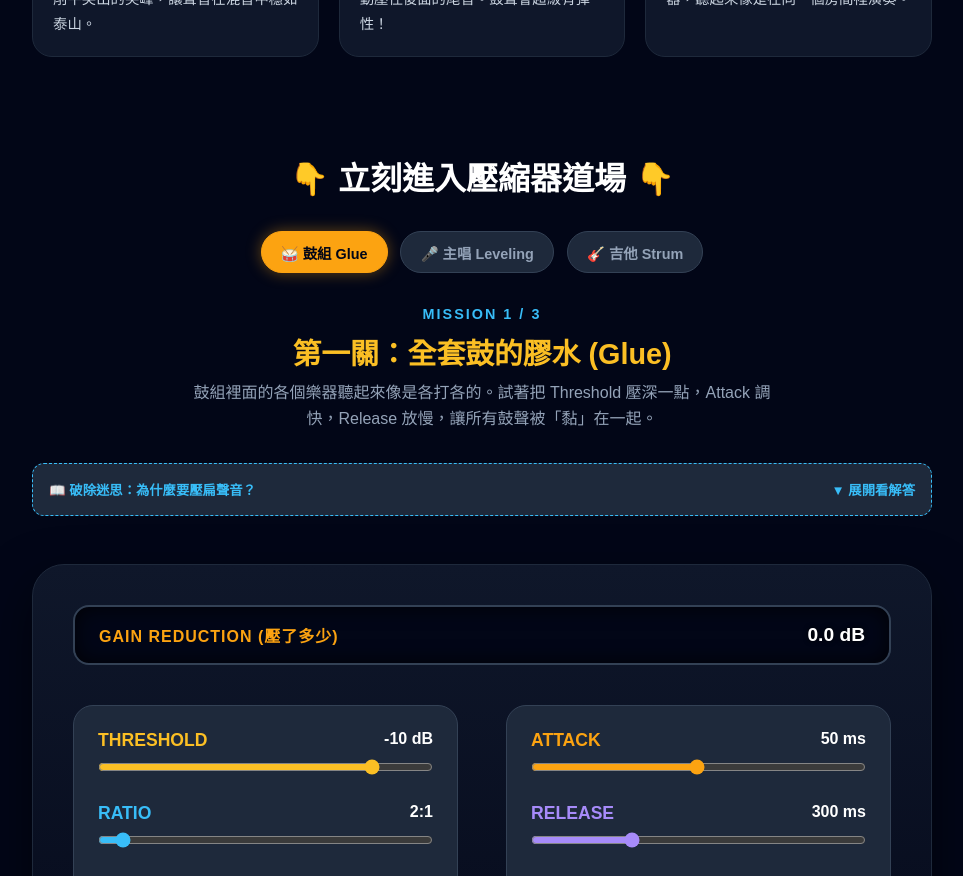
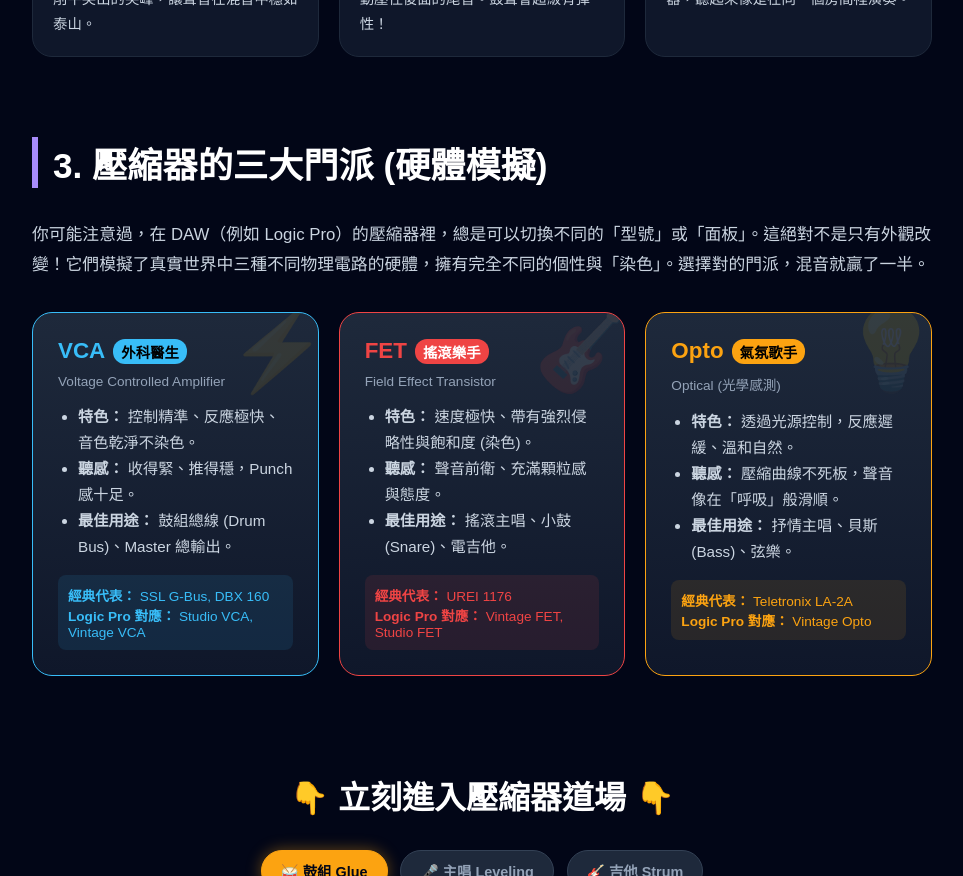
Before and after one commit to lifreedomstudio/lifreedom-studio, a Next.js app: page /courses/mixing/compressor-training in a window 1280 px wide. Shown: the part 1380-2256 px from the top of the page, without its empty margins (158-1121 px from the left). Built offline with nearby package versions, Linux system fonts and the light colour scheme.

Commit message:
Fix all mobile layouts and font sizes

```diff
--- a/src/app/courses/mixing/compressor-training/page.tsx
+++ b/src/app/courses/mixing/compressor-training/page.tsx
@@ -10,7 +10,7 @@ const MISSIONS = [
         title: '第一關：全套鼓的膠水 (Glue)',
         desc: '鼓組裡面的各個樂器聽起來像是各打各的。試著把 Threshold 壓深一點，Attack 調快，Release 放慢，讓所有鼓聲被「黏」在一起。',
         target: { threshold: -30, ratio: 8, attack: 5, release: 250, knee: 30 },
-        file: '/audio/drum-loop.mp3' // 🚨 確保路徑有加 /audio/，如果沒有請拿掉
+        file: '/audio/drum-loop.mp3'
     },
     {
         id: 'vocal_leveling',
@@ -79,16 +79,13 @@ export default function CompressorTrainingRoom() {
     const router = useRouter();
     const [isMobile, setIsMobile] = useState(false);
 
-    // 道場遊戲狀態
     const [missionIdx, setMissionIdx] = useState(0);
     const currentMission = MISSIONS[missionIdx];
     const [gameState, setGameState] = useState<'playing' | 'answer'>('playing');
     const [isPlaying, setIsPlaying] = useState(false);
     const [isHearingMaster, setIsHearingMaster] = useState(false);
 
-    // 知識補帖 Tabs
     const [showTips, setShowTips] = useState(false);
-    const [tipTab, setTipTab] = useState<'dad' | 'wiwi'>('dad');
 
     const isPlayingRef = useRef(false);
     const grBarRef = useRef<HTMLDivElement>(null);
@@ -107,7 +104,6 @@ export default function CompressorTrainingRoom() {
         return () => window.removeEventListener('resize', checkMobile);
     }, []);
 
-    // 當關卡改變時，自動更換錄音帶
     useEffect(() => {
         if (audioRef.current) {
             audioRef.current.src = currentMission.file;
@@ -131,7 +127,6 @@ export default function CompressorTrainingRoom() {
             compressor.connect(ctx.destination);
         }
 
-        // 🚨 解決瀏覽器 Autoplay 限制
         if (audioCtxRef.current.state === 'suspended') {
             await audioCtxRef.current.resume();
         }
@@ -268,7 +263,7 @@ export default function CompressorTrainingRoom() {
                 </section>
 
                 {/* --- 🥷 理論區塊 2：業界三大實戰手法 --- */}
-                <section style={{ marginBottom: '6rem' }}>
+                <section style={{ marginBottom: '5rem' }}>
                     <h2 style={{ fontSize: isMobile ? '1.8rem' : '2.2rem', color: '#fff', marginBottom: '2rem', borderLeft: '6px solid #10b981', paddingLeft: '15px' }}>
                         2. 業界三大實戰手法
                     </h2>
@@ -299,6 +294,72 @@ export default function CompressorTrainingRoom() {
                                 <strong>目標：鼓組 (Drum Bus)、總輸出。</strong><br />
                                 用很低的 Ratio (約 2:1)，輕輕壓過所有的聲音。這會讓原本各唱各調的樂器，聽起來像是在同一個房間裡演奏。
                             </p>
+                        </div>
+                    </div>
+                </section>
+
+                {/* --- 🔌 理論區塊 3：壓縮器的三大門派 (硬體模擬) --- */}
+                <section style={{ marginBottom: '6rem' }}>
+                    <h2 style={{ fontSize: isMobile ? '1.8rem' : '2.2rem', color: '#fff', marginBottom: '2rem', borderLeft: '6px solid #a78bfa', paddingLeft: '15px' }}>
+                        3. 壓縮器的三大門派 (硬體模擬)
+                    </h2>
+                    <p style={{ color: '#cbd5e1', fontSize: '1.05rem', lineHeight: '1.8', marginBottom: '2rem' }}>
+                        你可能注意過，在 DAW（例如 Logic Pro）的壓縮器裡，總是可以切換不同的「型號」或「面板」。這絕對不是只有外觀改變！它們模擬了真實世界中三種不同物理電路的硬體，擁有完全不同的個性與「染色」。選擇對的門派，混音就贏了一半。
+                    </p>
+
+                    <div style={{ display: 'grid', gridTemplateColumns: isMobile ? '1fr' : 'repeat(3, 1fr)', gap: '20px' }}>
+                        {/* VCA */}
+                        <div style={{ background: 'linear-gradient(180deg, #1e293b 0%, #0f172a 100%)', border: '1px solid #38bdf8', padding: '25px', borderRadius: '20px', position: 'relative', overflow: 'hidden' }}>
+                            <div style={{ position: 'absolute', top: '-10px', right: '-10px', fontSize: '5rem', opacity: 0.1 }}>⚡</div>
+                            <h3 style={{ color: '#38bdf8', fontSize: '1.4rem', margin: '0 0 10px 0', display: 'flex', alignItems: 'center', gap: '8px' }}>
+                                <span>VCA</span> <span style={{ fontSize: '0.9rem', background: '#38bdf8', color: '#000', padding: '2px 8px', borderRadius: '12px' }}>外科醫生</span>
+                            </h3>
+                            <p style={{ color: '#94a3b8', fontSize: '0.85rem', marginBottom: '15px' }}>Voltage Controlled Amplifier</p>
+                            <ul style={{ paddingLeft: '20px', color: '#cbd5e1', fontSize: '0.95rem', lineHeight: '1.7', margin: '0 0 15px 0' }}>
+                                <li><b>特色：</b> 控制精準、反應極快、音色乾淨不染色。</li>
+                                <li><b>聽感：</b> 收得緊、推得穩，Punch 感十足。</li>
+                                <li><b>最佳用途：</b> 鼓組總線 (Drum Bus)、Master 總輸出。</li>
+                            </ul>
+                            <div style={{ background: 'rgba(56, 189, 248, 0.1)', padding: '10px', borderRadius: '8px', fontSize: '0.85rem', color: '#38bdf8' }}>
+                                <b>經典代表：</b> SSL G-Bus, DBX 160<br />
+                                <b>Logic Pro 對應：</b> Studio VCA, Vintage VCA
+                            </div>
+                        </div>
+
+                        {/* FET */}
+                        <div style={{ background: 'linear-gradient(180deg, #1e293b 0%, #0f172a 100%)', border: '1px solid #ef4444', padding: '25px', borderRadius: '20px', position: 'relative', overflow: 'hidden' }}>
+                            <div style={{ position: 'absolute', top: '-10px', right: '-10px', fontSize: '5rem', opacity: 0.1 }}>🎸</div>
+                            <h3 style={{ color: '#ef4444', fontSize: '1.4rem', margin: '0 0 10px 0', display: 'flex', alignItems: 'center', gap: '8px' }}>
+                                <span>FET</span> <span style={{ fontSize: '0.9rem', background: '#ef4444', color: '#fff', padding: '2px 8px', borderRadius: '12px' }}>搖滾樂手</span>
+                            </h3>
+                            <p style={{ color: '#94a3b8', fontSize: '0.85rem', marginBottom: '15px' }}>Field Effect Transistor</p>
+                            <ul style={{ paddingLeft: '20px', color: '#cbd5e1', fontSize: '0.95rem', lineHeight: '1.7', margin: '0 0 15px 0' }}>
+                                <li><b>特色：</b> 速度極快、帶有強烈侵略性與飽和度 (染色)。</li>
+                                <li><b>聽感：</b> 聲音前衛、充滿顆粒感與態度。</li>
+                                <li><b>最佳用途：</b> 搖滾主唱、小鼓 (Snare)、電吉他。</li>
+                            </ul>
+                            <div style={{ background: 'rgba(239, 68, 68, 0.1)', padding: '10px', borderRadius: '8px', fontSize: '0.85rem', color: '#ef4444' }}>
+                                <b>經典代表：</b> UREI 1176<br />
+                                <b>Logic Pro 對應：</b> Vintage FET, Studio FET
+                            </div>
+                        </div>
+
+                        {/* OPTO */}
+                        <div style={{ background: 'linear-gradient(180deg, #1e293b 0%, #0f172a 100%)', border: '1px solid #fca311', padding: '25px', borderRadius: '20px', position: 'relative', overflow: 'hidden' }}>
+                            <div style={{ position: 'absolute', top: '-10px', right: '-10px', fontSize: '5rem', opacity: 0.1 }}>💡</div>
+                            <h3 style={{ color: '#fca311', fontSize: '1.4rem', margin: '0 0 10px 0', display: 'flex', alignItems: 'center', gap: '8px' }}>
+                                <span>Opto</span> <span style={{ fontSize: '0.9rem', background: '#fca311', color: '#000', padding: '2px 8px', borderRadius: '12px' }}>氣氛歌手</span>
+                            </h3>
+                            <p style={{ color: '#94a3b8', fontSize: '0.85rem', marginBottom: '15px' }}>Optical (光學感測)</p>
+                            <ul style={{ paddingLeft: '20px', color: '#cbd5e1', fontSize: '0.95rem', lineHeight: '1.7', margin: '0 0 15px 0' }}>
+                                <li><b>特色：</b> 透過光源控制，反應遲緩、溫和自然。</li>
+                                <li><b>聽感：</b> 壓縮曲線不死板，聲音像在「呼吸」般滑順。</li>
+                                <li><b>最佳用途：</b> 抒情主唱、貝斯 (Bass)、弦樂。</li>
+                            </ul>
+                            <div style={{ background: 'rgba(252, 163, 17, 0.1)', padding: '10px', borderRadius: '8px', fontSize: '0.85rem', color: '#fca311' }}>
+                                <b>經典代表：</b> Teletronix LA-2A<br />
+                                <b>Logic Pro 對應：</b> Vintage Opto
+                            </div>
                         </div>
                     </div>
                 </section>
```
